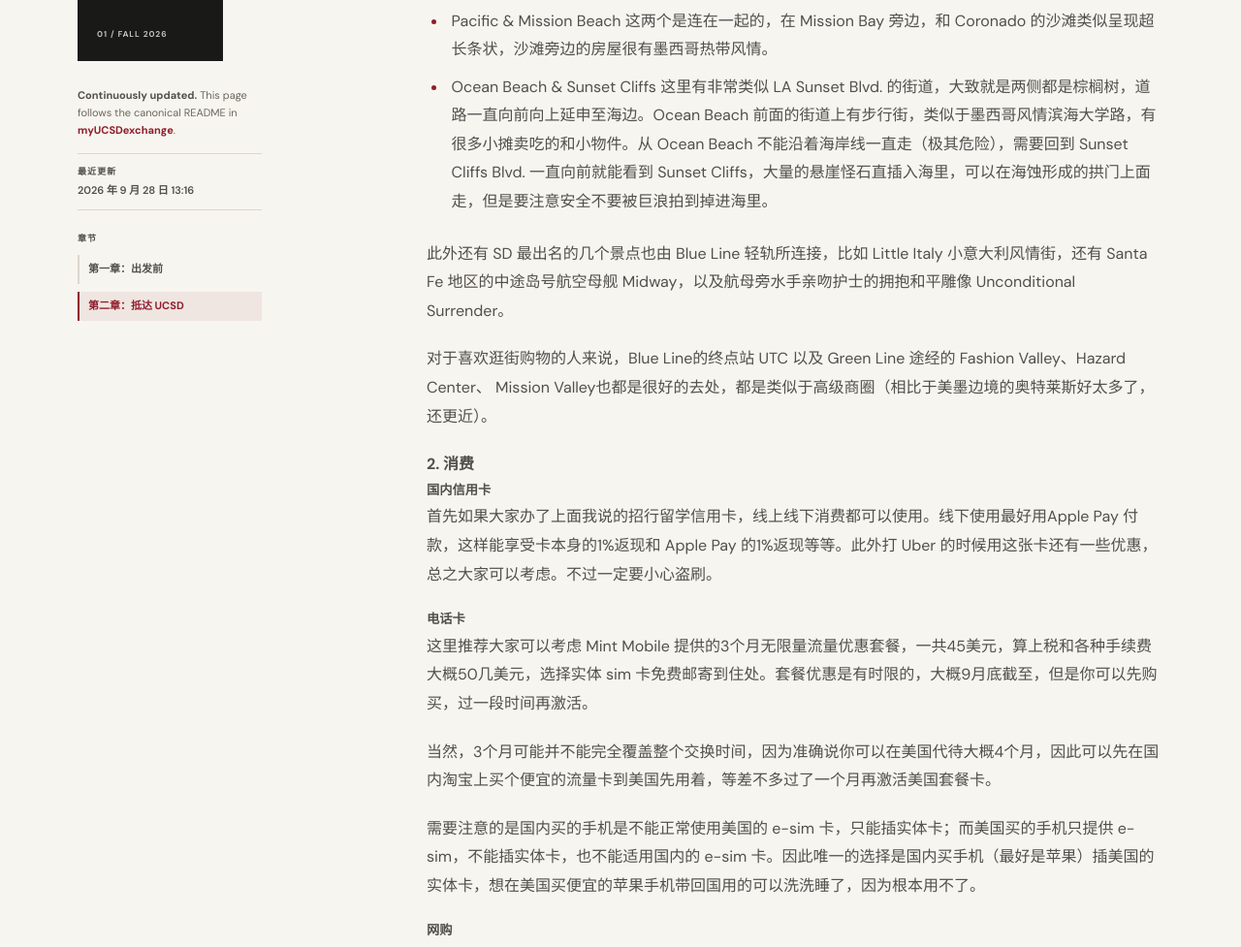
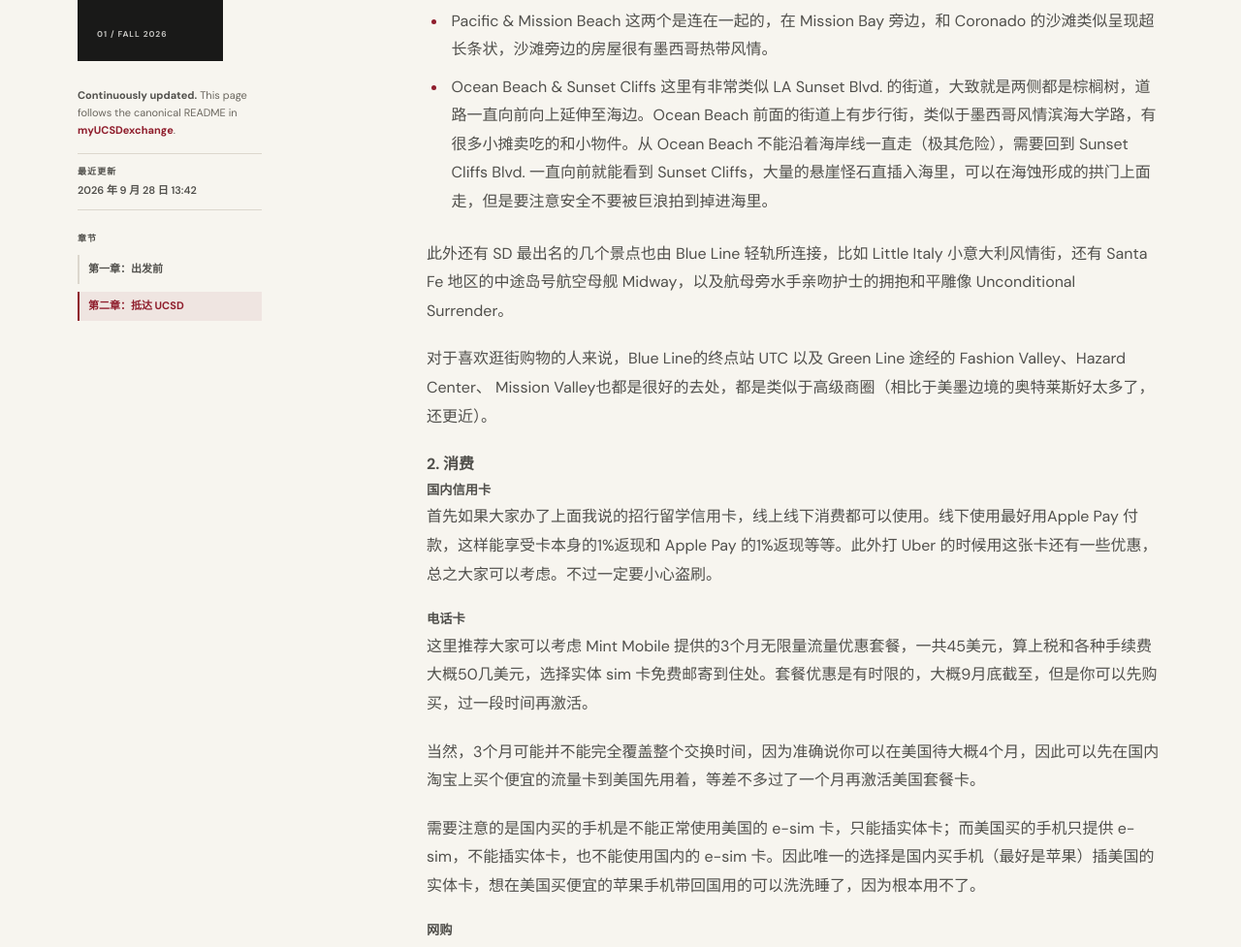
Before and after one commit to JunjieNian/JunjieNian.github.io, a Jekyll site: the page built from exchange-pages/2.md, in a window 1280 px wide and 1400 px high, scrolled down 1572 px. Shown: the part 181-1158 px from the top of the window at 97% size. Built offline with Jekyll 4.4.1, drawn with Linux system fonts in a browser that asks for light colours; some of the changed text lies outside the part shown.

Commit message:
Sync UCSD exchange notes

```diff
--- a/exchange-pages/2.md
+++ b/exchange-pages/2.md
@@ -4,8 +4,8 @@ layout: exchange
 title: "第二章：抵达 UCSD | 我的 UCSD 交换经历"
 description: "Junjie Nian 持续更新的 UCSD 交换经历：从申请、行前准备到校园生活，为后来的交换生提供个人经验参考。"
 permalink: "/exchange/2/"
-last_updated: "2026-09-28T13:16:10+08:00"
-last_updated_display: "2026 年 9 月 28 日 13:16"
+last_updated: "2026-09-28T13:42:08+08:00"
+last_updated_display: "2026 年 9 月 28 日 13:42"
 chapter_number: 2
 chapters:
   - number: 1
@@ -58,7 +58,7 @@ chapters:
 - Pacific & Mission Beach
   这两个是连在一起的，在 Mission Bay 旁边，和 Coronado 的沙滩类似呈现超长条状，沙滩旁边的房屋很有墨西哥热带风情。
 - Ocean Beach & Sunset Cliffs
-  这里有非常类似 LA Sunset Blvd. 的街道，大致就是两侧都是棕榈树，道路一直向前向上延申至海边。Ocean Beach 前面的街道上有步行街，类似于墨西哥风情滨海大学路，有很多小摊卖吃的和小物件。从 Ocean Beach 不能沿着海岸线一直走（极其危险），需要回到 Sunset Cliffs Blvd. 一直向前就能看到 Sunset Cliffs，大量的悬崖怪石直插入海里，可以在海蚀形成的拱门上面走，但是要注意安全不要被巨浪拍到掉进海里。
+  这里有非常类似 LA Sunset Blvd. 的街道，大致就是两侧都是棕榈树，道路一直向前向上延伸至海边。Ocean Beach 前面的街道上有步行街，类似于墨西哥风情滨海大学路，有很多小摊卖吃的和小物件。从 Ocean Beach 不能沿着海岸线一直走（极其危险），需要回到 Sunset Cliffs Blvd. 一直向前就能看到 Sunset Cliffs，大量的悬崖怪石直插入海里，可以在海蚀形成的拱门上面走，但是要注意安全不要被巨浪拍到掉进海里。
 
 此外还有 SD 最出名的几个景点也由 Blue Line 轻轨所连接，比如 Little Italy 小意大利风情街，还有 Santa Fe 地区的中途岛号航空母舰 Midway，以及航母旁水手亲吻护士的拥抱和平雕像 Unconditional Surrender。
 
@@ -71,9 +71,9 @@ chapters:
 ##### 电话卡
 这里推荐大家可以考虑 Mint Mobile 提供的3个月无限量流量优惠套餐，一共45美元，算上税和各种手续费大概50几美元，选择实体 sim 卡免费邮寄到住处。套餐优惠是有时限的，大概9月底截至，但是你可以先购买，过一段时间再激活。
 
-当然，3个月可能并不能完全覆盖整个交换时间，因为准确说你可以在美国代待大概4个月，因此可以先在国内淘宝上买个便宜的流量卡到美国先用着，等差不多过了一个月再激活美国套餐卡。
+当然，3个月可能并不能完全覆盖整个交换时间，因为准确说你可以在美国待大概4个月，因此可以先在国内淘宝上买个便宜的流量卡到美国先用着，等差不多过了一个月再激活美国套餐卡。
 
-需要注意的是国内买的手机是不能正常使用美国的 e-sim 卡，只能插实体卡；而美国买的手机只提供 e-sim，不能插实体卡，也不能适用国内的 e-sim 卡。因此唯一的选择是国内买手机（最好是苹果）插美国的实体卡，想在美国买便宜的苹果手机带回国用的可以洗洗睡了，因为根本用不了。
+需要注意的是国内买的手机是不能正常使用美国的 e-sim 卡，只能插实体卡；而美国买的手机只提供 e-sim，不能插实体卡，也不能使用国内的 e-sim 卡。因此唯一的选择是国内买手机（最好是苹果）插美国的实体卡，想在美国买便宜的苹果手机带回国用的可以洗洗睡了，因为根本用不了。
 ##### 网购
 使用学邮注册 Amazon 可以获得6个月的 Prime 会员，当然如果先领取一个月 Prime 体验再领取学生优惠就能叠加到7个月。有了 Prime 会员就能免运费买东西，还有折扣，比如你可以去买一些苹果的除手机之外的电子产品，会比国内稍微便宜一点。当然还有 prime video 可以看电影（但很少），prime music 可以听歌（也不多）。
 ##### 银行开户
```
Also changed, not shown: other parts of exchange-pages/2.md (+3 -3 lines), exchange.md (+3 -3 lines).
